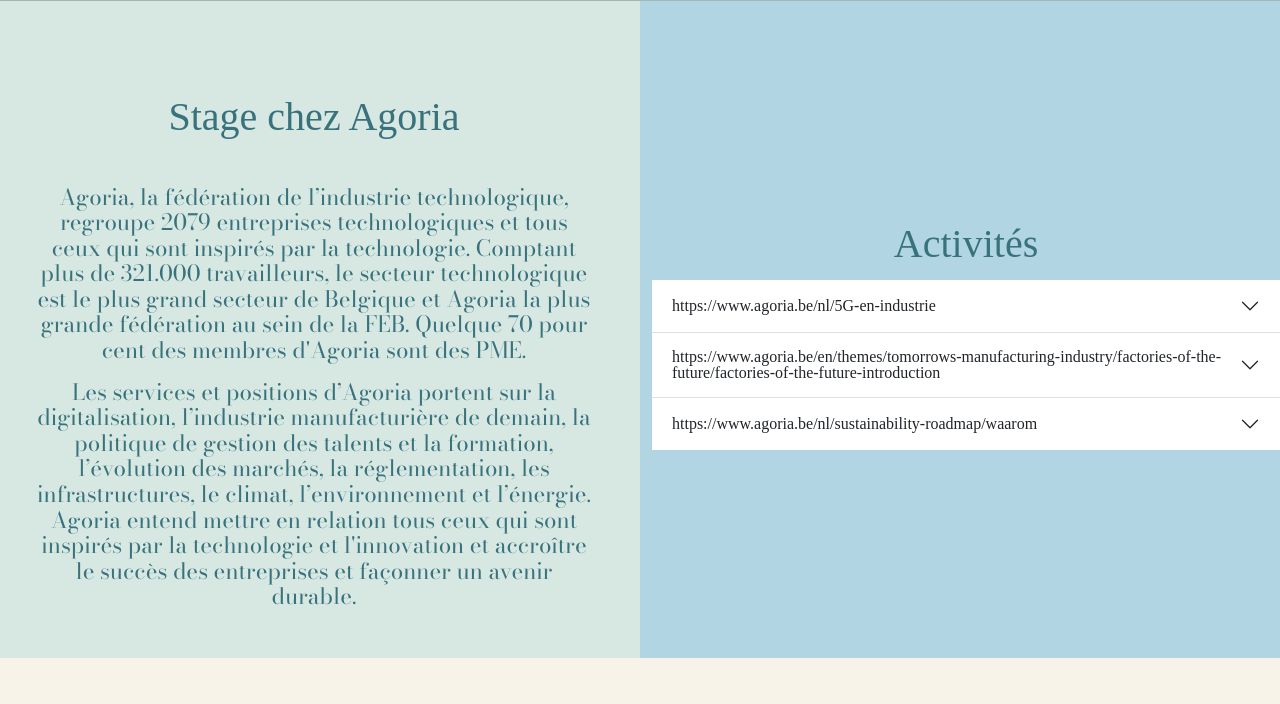
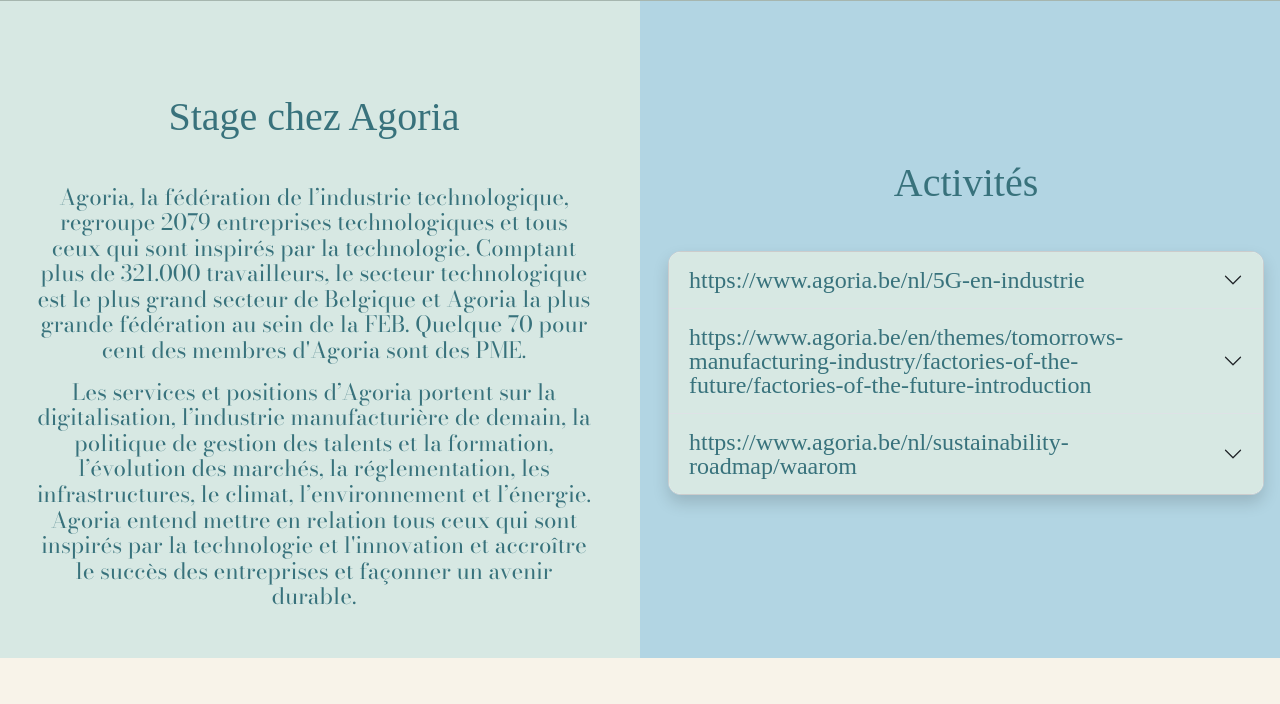
Before and after one commit to Baboo81/baboo81.github.io, a PHP site: page / in a window 1280 px wide. Shown: the part 4081-4785 px from the top of the page. Run offline with PHP 8.4, Linux system fonts and the light colour scheme; some libraries are stand-ins or nearby versions; some web fonts are replaced.

Commit message:
Section : stage

```diff
--- a/app/data/stage.php
+++ b/app/data/stage.php
@@ -4,6 +4,7 @@ namespace App\data;
 
 return [
     'stage' => [
+
         'title' => 'Stage chez Agoria',
         'title2' => 'Activités',
         'p1' => 'Agoria, la fédération de l’industrie technologique, regroupe 2079 entreprises technologiques et tous ceux qui sont inspirés par la technologie. Comptant plus de 321.000 travailleurs, le secteur technologique est le plus grand secteur de Belgique et Agoria la plus grande fédération au sein de la FEB. Quelque 70 pour cent des membres d\'Agoria sont des PME.',
--- a/app/views/sections/home.php
+++ b/app/views/sections/home.php
@@ -19,10 +19,10 @@
         </video>
         <div class="hero-content">
             <?php foreach ($hero as $key2 => $heroTemp): ?>
-                <h1 class="homeTitle"><?php echo $heroTemp['title']; ?></h1>
+                <h1 class="homeTitle"><?php echo htmlspecialchars($heroTemp['title']); ?></h1>
                 <div class="my-5">
-                    <h2 class="homeSecondTitle"><?php echo $heroTemp['secondTitle1']; ?></h2>
-                    <h2 class="homeSecondTitle"><?php echo $heroTemp['secondTitle2']; ?></h2>
+                    <h2 class="homeSecondTitle"><?php echo htmlspecialchars($heroTemp['secondTitle1']); ?></h2>
+                    <h2 class="homeSecondTitle"><?php echo htmlspecialchars($heroTemp['secondTitle2']); ?></h2>
                 </div>
             <?php endforeach; ?>
         </div>
@@ -38,11 +38,11 @@
             <div class="about2 col-md-7 d-flex aligne-items-center justify-content-center">
                 <article class="text-center">
                     <?php foreach ($about as $key1 => $aboutTemp): ?>
-                        <h3 class="text-center fontBleuVert mt-5"><?php echo $aboutTemp['title']; ?></h3>
-                            <p class="fontBleuVert mt-5"><?php echo $aboutTemp['p1']; ?></p>
-                            <p class="fontBleuVert mt-3"><?php echo $aboutTemp['p2']; ?></p>
+                        <h3 class="text-center fontBleuVert mt-5"><?php echo htmlspecialchars($aboutTemp['title']); ?></h3>
+                            <p class="fontBleuVert mt-5"><?php echo htmlspecialchars($aboutTemp['p1']); ?></p>
+                            <p class="fontBleuVert mt-3"><?php echo htmlspecialchars($aboutTemp['p2']); ?></p>
                         <div class="text-center my-5">
-                            <button class="button"><?php echo $aboutTemp['btn']; ?></button>
+                            <button class="button"><?php echo htmlspecialchars($aboutTemp['btn']); ?></button>
                         </div>
                     <?php endforeach; ?>
                 </article>
@@ -132,9 +132,9 @@
                 </article>
             </div>
             <div class="bloc2 col-md-6 d-flex align-items-center justify-content-center">
-                <article class="text-center">
-                    <h3 class="text-center fontBleuVert my-3"><?php echo $stageTemp['title2']; ?></h3>
-                        <div class="accordion accordion-flush" id="accordionFlushExample">
+                <article class="text-center p-3">
+                    <h3 class="text-center fontBleuVert mb-5"><?php echo $stageTemp['title2']; ?></h3>
+                        <div class="accordion accordion-flush shadow" id="accordionFlushExample">
                             <div class="accordion-item">
                                 <h2 class="accordion-header" id="flush-headingOne">
                                     <button class="accordion-button collapsed" type="button" data-bs-toggle="collapse" data-bs-target="#flush-collapseOne" aria-expanded="false" aria-controls="flush-collapseOne">
--- a/public/css/style.css
+++ b/public/css/style.css
@@ -294,6 +294,32 @@ section .bloc2
 {
     background-color: var(--bleu);
 }
+
+#accordionFlushExample
+{
+    border-radius: 0.8rem;
+    overflow: hidden;
+    border: 1px solid #ccc;
+}
+
+.accordion-button
+{
+    background-color: var(--bleuC) !important;
+    font-size: 1.5rem;
+    color: var(--bleuVert);
+}
+
+.accordion-button:hover
+{
+    background-color: var(--beige);
+}
+
+.accordion-body
+{
+    background-color: var(--vert);
+    color: var(--blanc);
+    font-size: 1.2rem;
+}
 /* END Section : Stage */
 
 /* Section : Skills */
```
